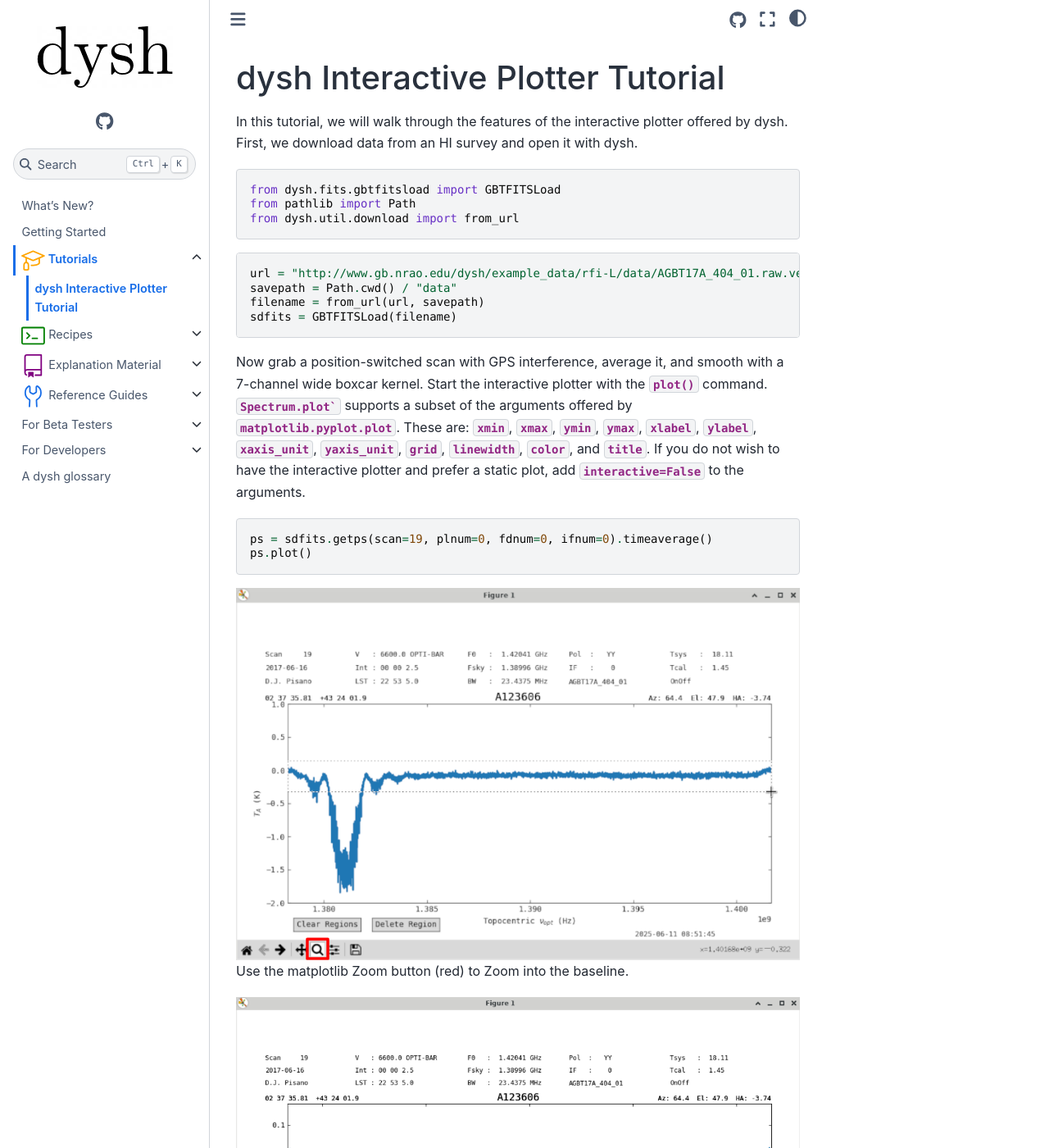
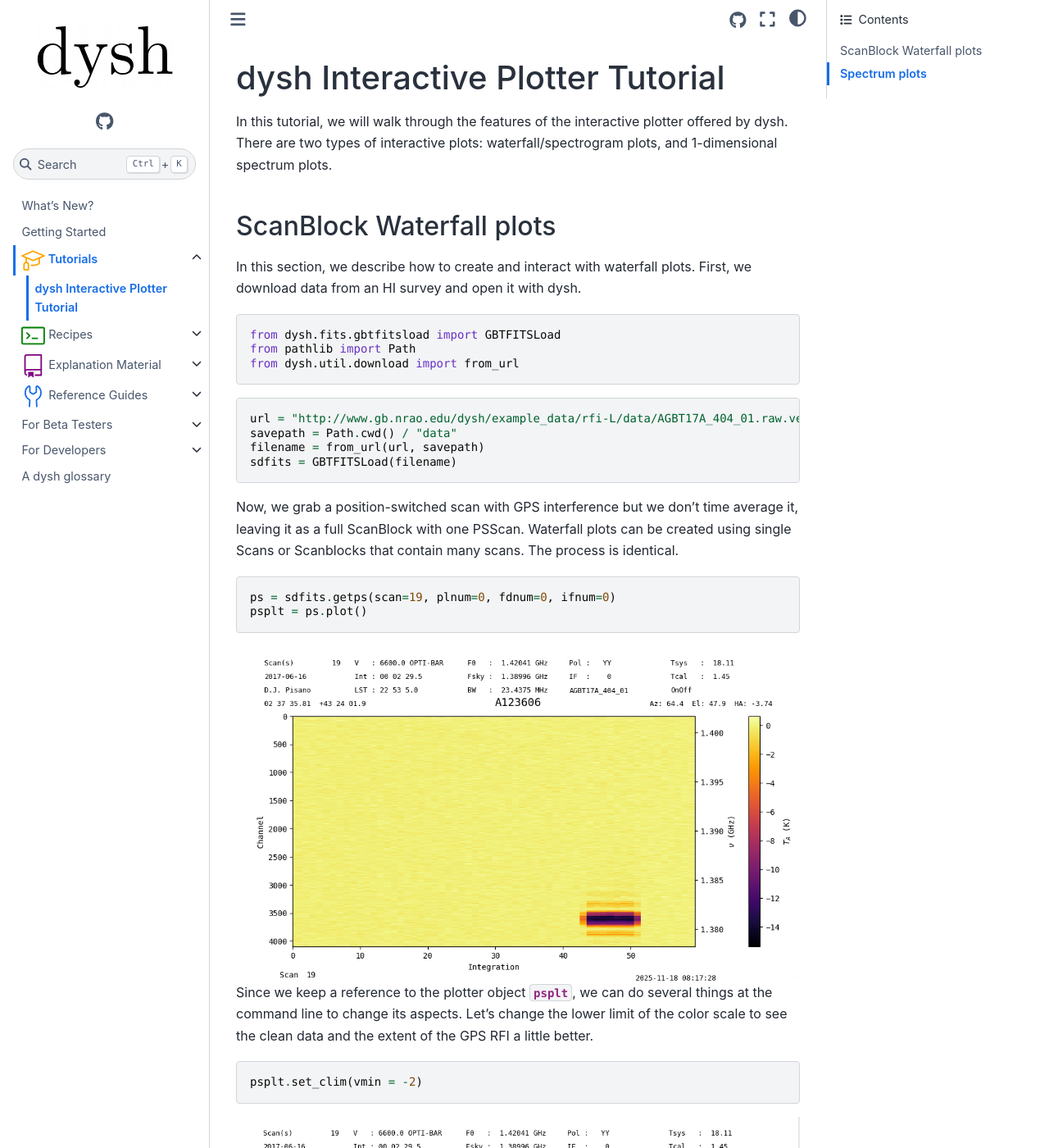
Before and after one commit to GreenBankObservatory/dysh, a Sphinx documentation site: the page built from docs/source/tutorials/iplotter.rst, in a window 1280 px wide and 1400 px high. Shown: the whole window at 82% size. Built offline with Sphinx 7.4.7 and the Sphinx Book theme 1.1.4, drawn with Linux system fonts in a browser that asks for light colours; pages that are not in the unit, such as notebooks, are missing from menus; some of the changed text lies outside the part shown.

Commit message:
Added section on waterfall plots

```diff
--- a/docs/source/tutorials/iplotter.rst
+++ b/docs/source/tutorials/iplotter.rst
@@ -2,13 +2,74 @@
 dysh Interactive Plotter Tutorial
 *********************************
 
+In this tutorial, we will walk through the features of the interactive plotter offered by dysh.
+There are two types of interactive plots: waterfall/spectrogram plots, and 1-dimensional spectrum plots.
 
 
 
-In this tutorial, we will walk through the features of the interactive plotter offered by dysh.
+=========================
+ScanBlock Waterfall plots
+=========================
+
+In this section, we describe how to create and interact with waterfall plots.
 First, we download data from an HI survey and open it with dysh.
 
+.. code-block::
 
+    from dysh.fits.gbtfitsload import GBTFITSLoad
+    from pathlib import Path
+    from dysh.util.download import from_url
+
+
+.. code-block::
+
+    url = "http://www.gb.nrao.edu/dysh/example_data/rfi-L/data/AGBT17A_404_01.raw.vegas/AGBT17A_404_01.raw.vegas.A.fits"
+    savepath = Path.cwd() / "data"
+    filename = from_url(url, savepath)
+    sdfits = GBTFITSLoad(filename)
+
+
+Now, we grab a position-switched scan with GPS interference but we don't time average it, leaving it as a full ScanBlock with one PSScan.
+Waterfall plots can be created using single Scans or Scanblocks that contain many scans. The process is identical.
+
+
+.. code-block::
+
+    ps = sdfits.getps(scan=19, plnum=0, fdnum=0, ifnum=0)
+    psplt = ps.plot()
+
+.. image:: files/sb_plot1.png
+
+Since we keep a reference to the plotter object `psplt`, we can do several things at the command line to change its aspects.
+Let's change the lower limit of the color scale to see the clean data and the extent of the GPS RFI a little better.
+
+.. code-block::
+
+    psplt.set_clim(vmin = -2)
+
+.. image:: files/sb_plot2.png
+
+Other CLI options include `set_interpolation()`, `set_cmap()`, and `set_norm()`.
+All of the kwargs associated with these functions can be added to the initial plot instantiation as well.
+See the `matplotlib documentation <https://matplotlib.org/stable/api/_as_gen/matplotlib.pyplot.imshow.html>`_ for more details on these kwargs.
+
+You can also do waterfall plots of scanblocks with more than one scan.
+
+.. code-block::
+
+    tp = sdfits.gettp(scan=[19,20], plnum=0, fdnum=0, ifnum=0)
+    tpplt = tp.plot(interpolation='gaussian',cmap='hot',norm='log',vmin=3e8,vmax=4e8)
+
+Here we see clearly that the GPS RFI turns on towards the end of the second scan.
+The X-axis denotes the scan number on the bottom, and the integration number along the tick marks.
+The integration number resets to 0 at the beginning of each scan.
+
+.. image:: files/sb_plot3.png
+
+
+=========================
+Spectrum plots
+=========================
 
 
 .. code-block::
```
Also changed, not shown: docs/source/tutorials/files/sb_plot1.png (added), docs/source/tutorials/files/sb_plot2.png (added), docs/source/tutorials/files/sb_plot3.png (added).
